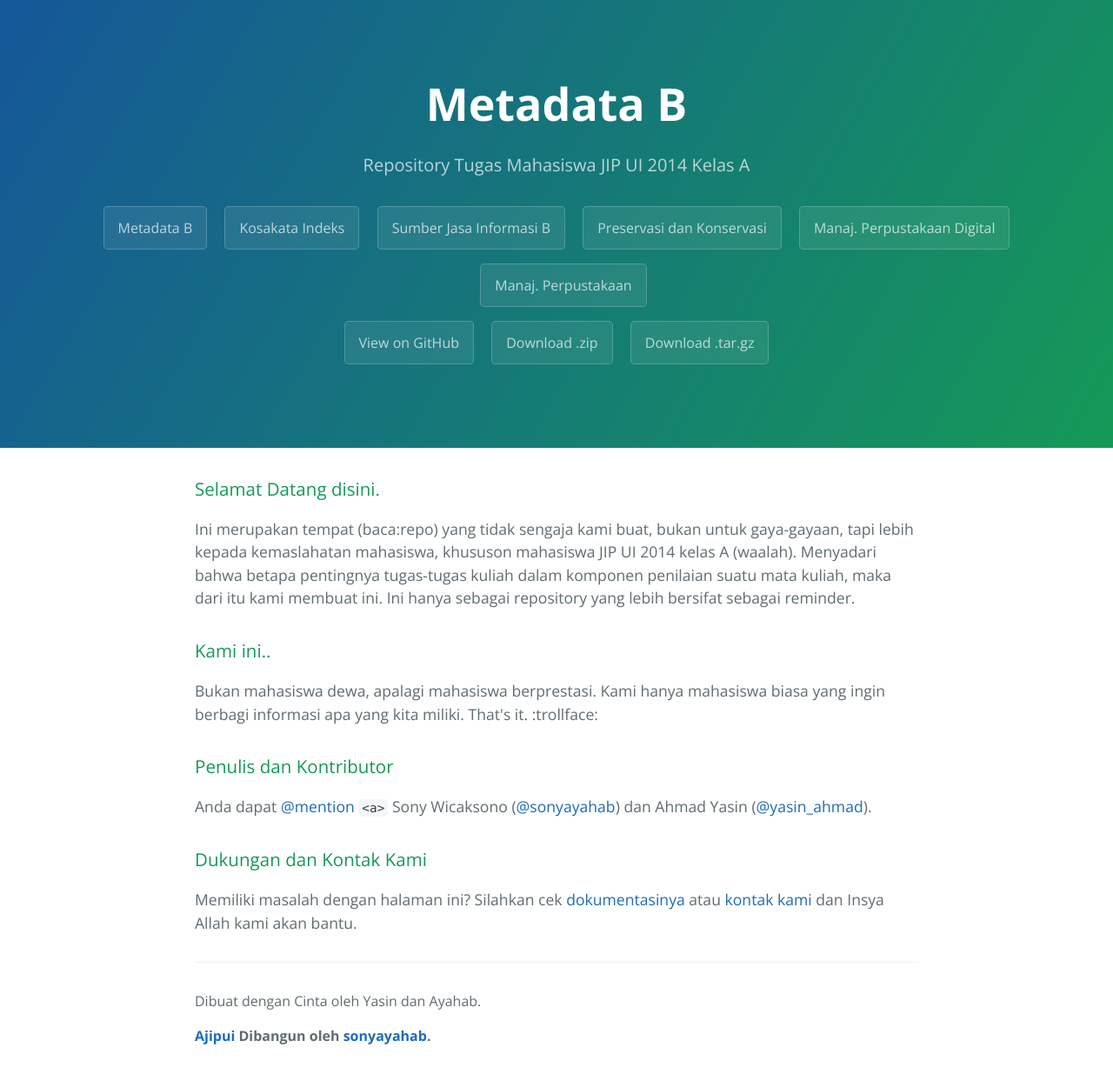
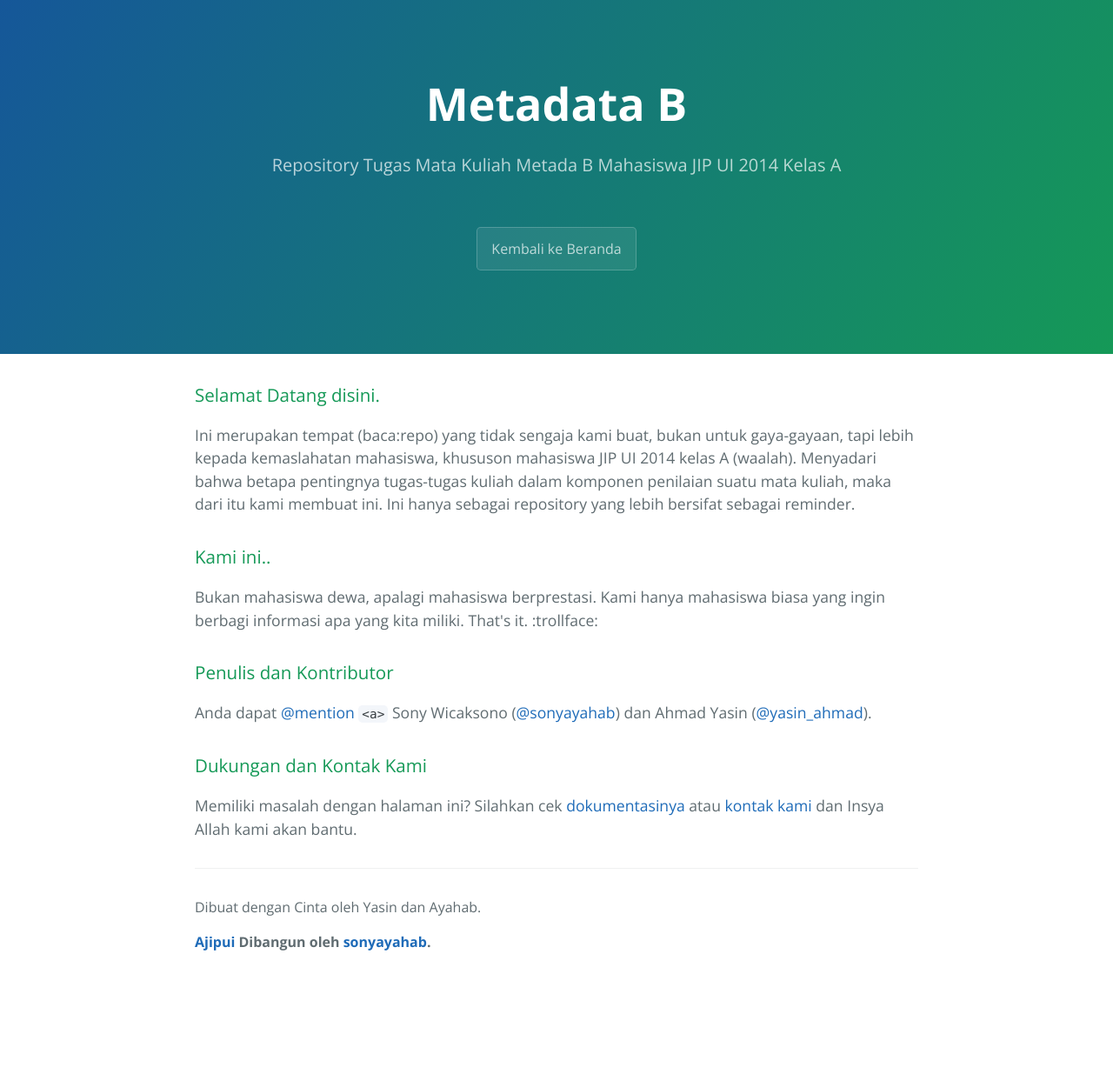
Before and after one commit to sonyayahab/ajipui, a Jekyll site: the page metadatab.html, which Jekyll copies as it is, in a window 1280 px wide. Shown: the whole page at 87% size. Built offline with Jekyll 4.4.1, drawn with Linux system fonts in a browser that asks for light colours; after the commit the page ends 1127 px from its top, so only the background shows below that.

Commit message:
Update metadatab.html

```diff
--- a/metadatab.html
+++ b/metadatab.html
@@ -12,17 +12,9 @@
   <body>
     <section class="page-header">
       <h1 class="project-name">Metadata B</h1>
-      <h2 class="project-tagline">Repository Tugas Mahasiswa JIP UI 2014 Kelas A</h2>
-      <a href="test.md" class="btn">Metadata B</a>
-       <a href="#" class="btn">Kosakata Indeks</a>
-       <a href="#" class="btn">Sumber Jasa Informasi B</a>
-       <a href="#" class="btn">Preservasi dan Konservasi</a>
-       <a href="#" class="btn">Manaj. Perpustakaan Digital</a>
-       <a href="#" class="btn">Manaj. Perpustakaan</a>
+      <h2 class="project-tagline">Repository Tugas Mata Kuliah Metada B Mahasiswa JIP UI 2014 Kelas A</h2>
       <br>
-      <a href="https://github.com/sonyayahab/ajipui" class="btn">View on GitHub</a>
-         <a href="https://github.com/sonyayahab/ajipui/zipball/master" class="btn">Download .zip</a>
-      <a href="https://github.com/sonyayahab/ajipui/tarball/master" class="btn">Download .tar.gz</a>
+      <a href="https://sonyayahab.github.io/ajipui" class="btn">Kembali ke Beranda</a>
     </section>
 
     <section class="main-content">
```
